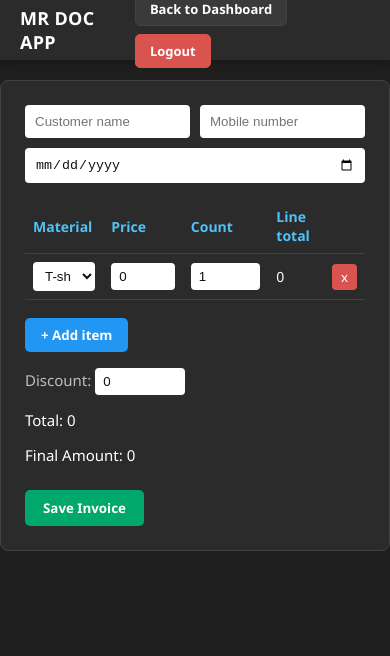
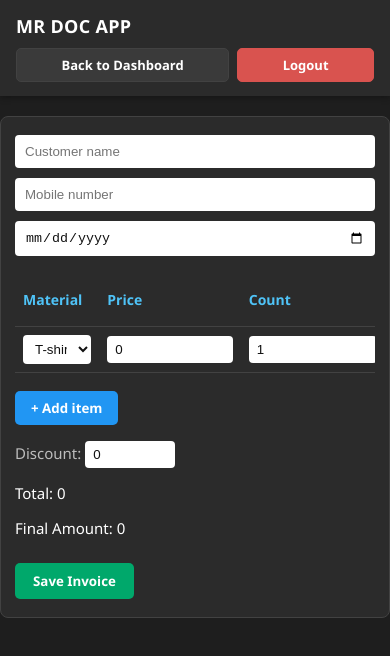
Before and after one commit to tvpriyangan-ai/MR-DOC-App, a plain HTML site: page frontend/invoice.html in a window 390 px wide. Drawn offline with nearby package versions, Linux system fonts and the light colour scheme; sample sign-in values are in the browser's storage.

Commit message:
Make the app mobile/tablet responsive
Add the missing viewport meta tag (without it, mobile browsers
render at desktop width regardless of CSS) to all three pages.
Dashboard's 4 containers now stack one-by-one below 1024px instead
of staying in a 2x2 grid. Header wraps to its own rows and drops
sticky positioning below 640px. Invoice's editable items table
scrolls horizontally in its own box on narrow screens instead of
squeezing columns unreadably; the printable invoice table (captured
as a JPEG via html2canvas) is left untouched so exports aren't
cropped.

Verified with real viewport sizes (375px phone, 768px/1024px
tablet) - no horizontal overflow on any page.

```diff
--- a/frontend/css/style.css
+++ b/frontend/css/style.css
@@ -305,10 +305,12 @@ body.login-page {
   color: #111;
 }
 
+.table-scroll { overflow-x: auto; margin-bottom: 12px; }
+
 #itemsTable {
   width: 100%;
+  min-width: 480px;
   border-collapse: collapse;
-  margin-bottom: 12px;
 }
 
 #itemsTable th, #itemsTable td {
@@ -417,3 +419,31 @@ body.login-page {
 .invoice-print-totals { text-align: right; margin-top: 10px; }
 
 .hidden { display: none; }
+
+/* ---------- Responsive: tablet and mobile ---------- */
+@media (max-width: 1024px) {
+  /* Show the four dashboard containers one at a time, stacked, instead of 2x2 */
+  .dashboard-grid { grid-template-columns: 1fr; padding: 16px; gap: 16px; }
+}
+
+@media (max-width: 640px) {
+  .app-header {
+    height: auto;
+    position: static;
+    flex-direction: column;
+    align-items: flex-start;
+    gap: 10px;
+    padding: 14px 16px;
+  }
+  .app-header nav { width: 100%; }
+  .app-header nav a, .app-header nav button { flex: 1 1 auto; text-align: center; }
+
+  .login-container { padding: 22px 20px 18px; }
+
+  .invoice-page { padding: 18px 14px; }
+  .invoice-customer-fields input { min-width: 100%; }
+
+  .modal-box { padding: 18px 16px; width: 94%; }
+
+  .entry-form label { flex-basis: 100%; margin-top: 2px; }
+}
--- a/frontend/invoice.html
+++ b/frontend/invoice.html
@@ -2,6 +2,7 @@
 <html lang="en">
 <head>
   <meta charset="UTF-8">
+  <meta name="viewport" content="width=device-width, initial-scale=1">
   <title>MR DOC - Invoice</title>
   <link rel="icon" type="image/jpeg" href="assets/logo.jpeg">
   <link rel="stylesheet" href="css/style.css">
@@ -25,6 +26,7 @@
         <input type="date" id="invoiceDate" required>
       </div>
 
+      <div class="table-scroll">
         <table id="itemsTable">
           <thead>
             <tr>
@@ -39,6 +41,7 @@
             <!-- rows added by JS -->
           </tbody>
         </table>
+      </div>
 
       <button type="button" id="addItemBtn">+ Add item</button>
 
```
Also changed, not shown: frontend/dashboard.html (+1 -0 lines), frontend/index.html (+1 -0 lines). Lines whose indentation alone changed are shown as unchanged.
